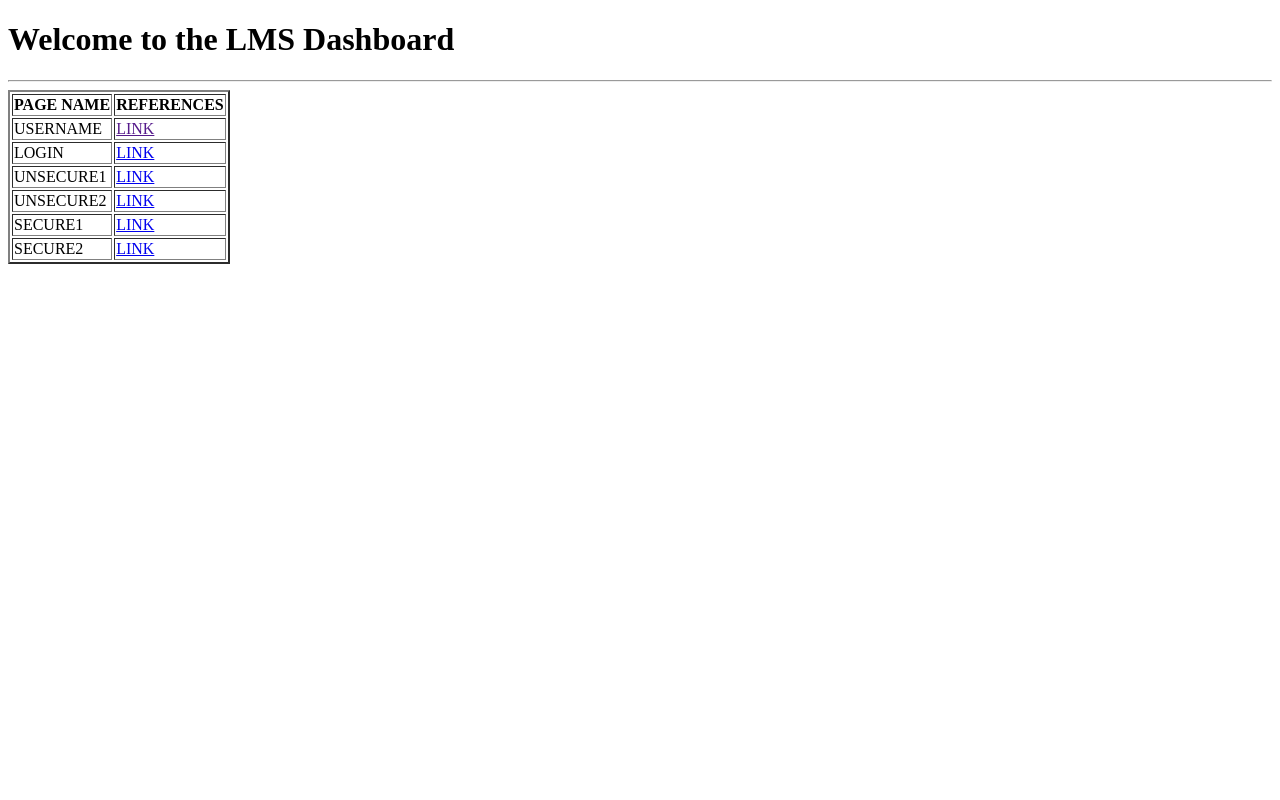
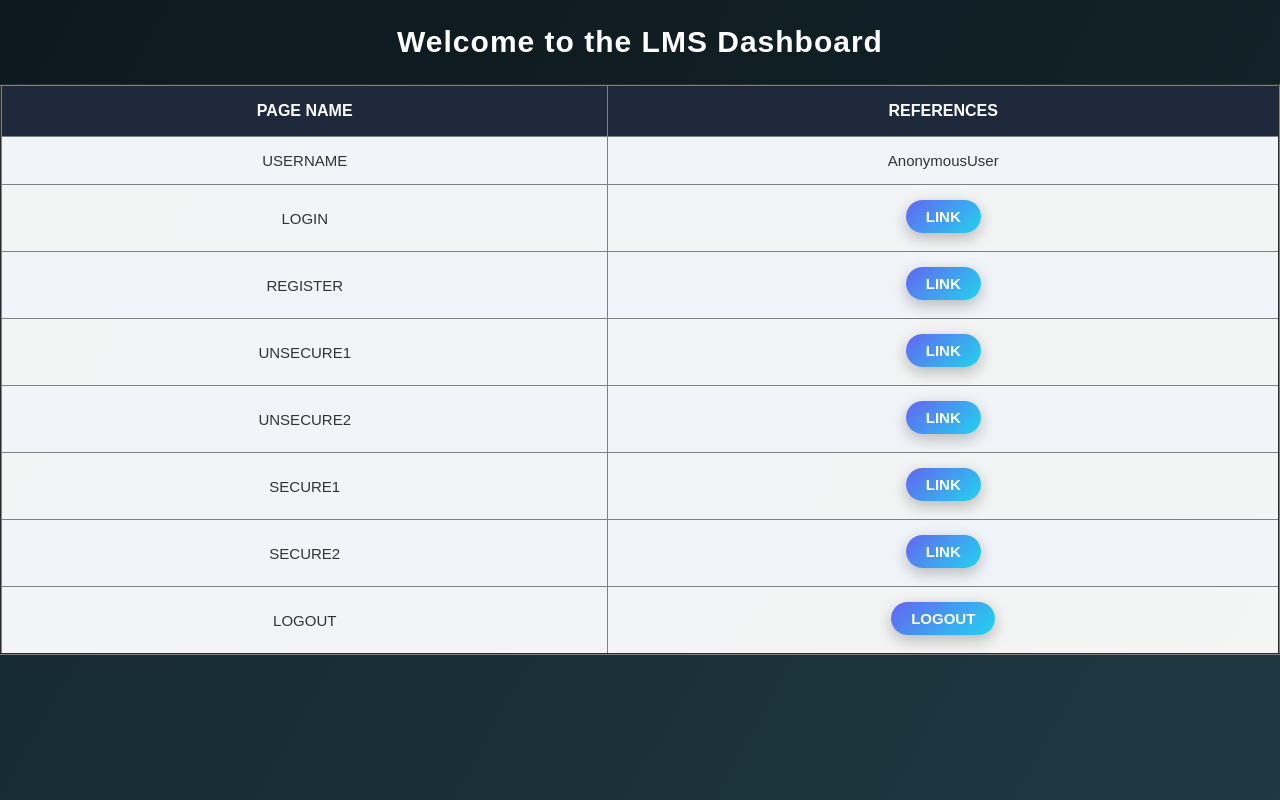
Before and after one commit to sharmaRoushan-Official/Django2024-Weekend-, a Django app: page /LMS/home/ in a window 1280 px wide. Run offline with Django 5.2, Linux system fonts and the light colour scheme.

Commit message:
Implement user registration, login, and logout functionality with corresponding templates

```diff
--- a/LMS/templates/LMS/dashboard.html
+++ b/LMS/templates/LMS/dashboard.html
@@ -1,31 +1,152 @@
 <!DOCTYPE html>
 <html lang="en">
+
 <head>
     <meta charset="UTF-8">
     <meta name="viewport" content="width=device-width, initial-scale=1.0">
     <title>Dashboard</title>
+
+    <style>
+        body {
+            margin: 0;
+            font-family: Arial, Helvetica, sans-serif;
+            min-height: 100vh;
+            background: linear-gradient(120deg, #0f2027, #203a43, #2c5364);
+            background-size: 300% 300%;
+            animation: bgMove 8s ease infinite;
+        }
+
+        @keyframes bgMove {
+            0% {
+                background-position: 0% 50%;
+            }
+
+            50% {
+                background-position: 100% 50%;
+            }
+
+            100% {
+                background-position: 0% 50%;
+            }
+        }
+
+        h1 {
+            margin: 0;
+            padding: 25px;
+            text-align: center;
+            color: #ffffff;
+            font-size: 30px;
+            letter-spacing: 1px;
+            background: rgba(0, 0, 0, 0.35);
+        }
+
+        hr {
+            display: none;
+        }
+
+        table {
+            width: 100%;
+            border-collapse: collapse;
+            background-color: rgba(255, 255, 255, 0.95);
+        }
+
+        th {
+            padding: 16px;
+            background-color: #1e293b;
+            color: #ffffff;
+            font-size: 16px;
+            text-transform: uppercase;
+        }
+
+        td {
+            padding: 15px;
+            text-align: center;
+            font-size: 15px;
+            color: #333;
+        }
+
+        tr:nth-child(even) td {
+            background-color: #f1f5f9;
+        }
+
+        tr:hover td {
+            background-color: #e0f2fe;
+            transition: 0.3s;
+        }
+
+        a {
+            display: inline-block;
+            text-decoration: none;
+            padding: 8px 20px;
+            font-weight: bold;
+            color: white;
+            border-radius: 30px;
+            background: linear-gradient(135deg, #6366f1, #22d3ee);
+            box-shadow: 0 5px 15px rgba(0, 0, 0, 0.25);
+            transition: all 0.3s ease;
+            position: relative;
+            overflow: hidden;
+        }
+
+        a::before {
+            content: "";
+            position: absolute;
+            top: 0;
+            left: -100%;
+            width: 100%;
+            height: 100%;
+            background: rgba(255, 255, 255, 0.35);
+            transition: 0.4s;
+        }
+
+        a:hover::before {
+            left: 100%;
+        }
+
+        a:hover {
+            transform: translateY(-3px) scale(1.05);
+            box-shadow: 0 10px 25px rgba(0, 0, 0, 0.35);
+        }
+
+        a:active {
+            transform: scale(0.95);
+        }
+    </style>
 </head>
+
 <body>
+
     <h1>Welcome to the LMS Dashboard</h1>
-    <hr>
+    <form action="{% url 'home' %}">
+        {% csrf_token %}
+
         <table border="2px stripped black">
             <tr>
                 <th>PAGE NAME</th>
                 <th>REFERENCES</th>
+            </tr>
 
-        </tr>
+
+
             <tr>
                 <td>USERNAME</td>
-            <td><a href="">LINK</a></td>
+                <td>{{ request.user }}</td>
             </tr>
+
             <tr>
                 <td>LOGIN</td>
                 <td><a href="{% url 'login' %}">LINK</a></td>
             </tr>
             <tr>
+                <td>REGISTER</td>
+                <td><a href="{% url 'register' %}">LINK</a></td>
+            </tr>
+
+            <tr>
                 <td>UNSECURE1</td>
                 <td><a href="{% url 'unsecure1' %}">LINK</a></td>
             </tr>
+
             <tr>
                 <td>UNSECURE2</td>
                 <td><a href="{% url 'unsecure2' %}">LINK</a></td>
@@ -35,11 +156,19 @@
                 <td>SECURE1</td>
                 <td><a href="{% url 'secure1' %}">LINK</a></td>
             </tr>
+
             <tr>
                 <td>SECURE2</td>
                 <td><a href="{% url 'secure2' %}">LINK</a></td>
             </tr>
+
+            <tr>
+                <td>LOGOUT</td>
+                <td><a href="{% url 'logout'%}">LOGOUT</a></td>
+            </tr>
         </table>
+    </form>
 
 </body>
+
 </html>
--- a/LMS/templates/LMS/secure1.html
+++ b/LMS/templates/LMS/secure1.html
@@ -8,5 +8,6 @@
 <body>
     <h1>This is the Secure1 Page</h1>
     <hr>
+    <button><a href="{% url 'home' %}">Back to Dashboard</a></button>
 </body>
 </html>
--- a/LMS/templates/LMS/secure2.html
+++ b/LMS/templates/LMS/secure2.html
@@ -8,6 +8,7 @@
 <body>
     <h1>This is the secure2 Page</h1>
     <hr>
+    <button><a href="{% url 'home' %}">Back to Dashboard</a></button>
 
 </body>
 </html>
--- a/LMS/templates/LMS/unsecure1.html
+++ b/LMS/templates/LMS/unsecure1.html
@@ -8,5 +8,6 @@
 <body>
     <h1>This is the Unsecure1 Page</h1>
     <hr>
+    <button><a href="{% url 'home' %}">Back to Dashboard</a></button>
 </body>
 </html>
--- a/LMS/templates/LMS/unsecure2.html
+++ b/LMS/templates/LMS/unsecure2.html
@@ -8,6 +8,7 @@
 <body>
     <h1>This is the Unsecure2 Page</h1>
     <hr>
+    <button><a href="{% url 'home' %}">Back to Dashboard</a></button>
 
 </body>
 </html>
--- a/LMS/urls.py
+++ b/LMS/urls.py
@@ -5,9 +5,11 @@ from LMS.views import *
 urlpatterns = [
     path("home/",viewDashboard,name="home"),
     path("login/",viewLogin,name="login"),
+    path("register/",viewRegister,name="register"),
     path("secure1/",viewSecure1,name="secure1"),
     path("secure2/",viewSecure2,name="secure2"),
     path("unsecure1/",viewUnSecure1,name="unsecure1"),
     path("unsecure2/",viewUnSecure2,name="unsecure2"),
+    path("logout/",viewLogout,name="logout"),
 
 ]
--- a/LMS/views.py
+++ b/LMS/views.py
@@ -1,4 +1,9 @@
-from django.shortcuts import render
+from django.shortcuts import render, redirect
+from django.contrib.auth.models import User
+from django.contrib.auth.forms import UserCreationForm
+from django.http import HttpResponse
+from django.contrib.auth import authenticate, login, logout
+
 
 # Create your views here.
 
@@ -7,9 +12,41 @@ def viewDashboard(request):
     return resp
 
 
+def viewRegister(request):
+    if request.method == "GET":
+        frm_unbound = UserCreationForm()
+        d1 = {"form": frm_unbound}
+        resp = render(request, "LMS/register.html",context=d1)
+        return resp
+    elif request.method == "POST":
+        frm_bound = UserCreationForm(request.POST)
+        if frm_bound.is_valid():
+            frm_bound.save()
+            # resp = HttpResponse("User Registered Successfully")
+            resp = render(request, "LMS/register_success.html")
+            return resp
+        else:
+            d1 = {"form": frm_bound}
+            resp = render(request, "LMS/register.html",context=d1)
+            return resp
+
+
 def viewLogin(request):
-    resp = render(request, "LMS/login.html")
-    return resp
+    if request.method == "GET":
+        resp = render(request, "LMS/login.html")
+        return resp
+    elif request.method == "POST":
+        username = request.POST.get("username")
+        password = request.POST.get("password")
+
+        user = authenticate(request, username=username, password=password) # it returns User object if credentials are correct else None
+        if user is not None:
+            login(request, user) # it creates session for the user
+            resp = redirect("home")
+            return resp
+        else:
+            resp = render(request, "LMS/login.html", context={"error":"Invalid Credentials"})
+            return resp
 
 def viewSecure1(request):
     resp = render(request, "LMS/secure1.html")
@@ -28,3 +65,8 @@ def viewUnSecure1(request):
 def viewUnSecure2(request):
     resp = render(request, "LMS/unsecure2.html")
     return resp
+
+def viewLogout(request):
+    logout(request) # it removes the session for the user
+    resp = render(request, "LMS/logout.html")
+    return resp
```
Also changed, not shown: LMS/templates/LMS/login.html (+114 -2 lines), LMS/templates/LMS/logout.html (added, +17 -0 lines), LMS/templates/LMS/register.html (added, +116 -0 lines), LMS/templates/LMS/register_success.html (added, +71 -0 lines), db.sqlite3. Lines whose indentation alone changed are shown as unchanged.
